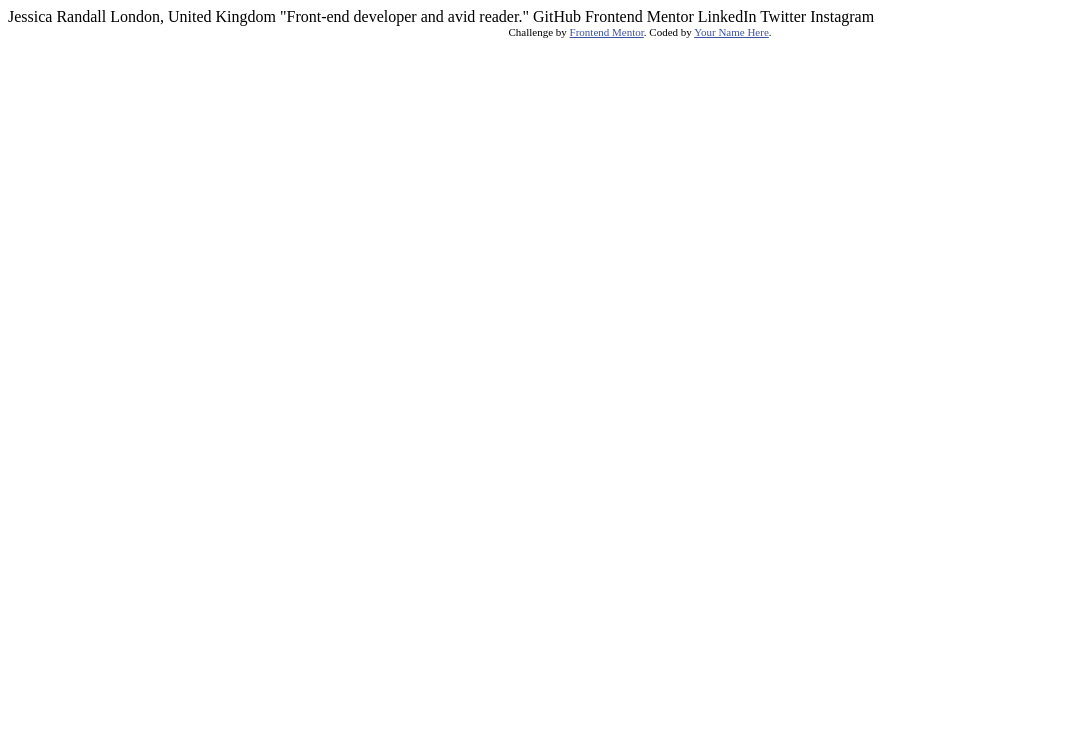
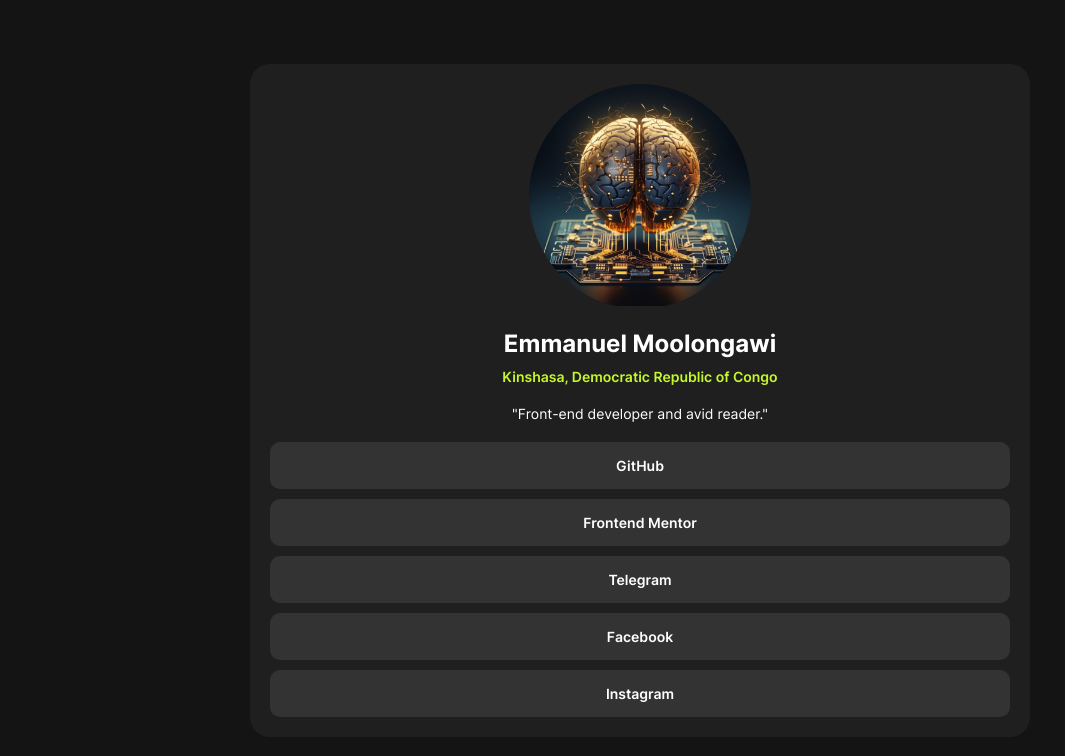
Before and after one commit to EMLzmile/social-links-profile, a plain HTML site: page index.html in a window 1280 px wide. Shown: the whole page, without its empty margins (0-1065 px from the left). Drawn offline with Linux system fonts and the light colour scheme.

Commit message:
finish project

```diff
--- a/index.html
+++ b/index.html
@@ -1,5 +1,6 @@
 <!DOCTYPE html>
 <html lang="en">
+
 <head>
   <meta charset="UTF-8">
   <meta name="viewport" content="width=device-width, initial-scale=1.0"> <!-- displays site properly based on user's device -->
@@ -8,28 +9,31 @@
 
   <title>Frontend Mentor | Social links profile</title>
 
-  <!-- Feel free to remove these styles or customise in your own stylesheet 👍 -->
   <link rel="stylesheet" href="style.css">
-  <style>
-    .attribution { font-size: 11px; text-align: center; }
-    .attribution a { color: hsl(228, 45%, 44%); }
-  </style>
 </head>
+
 <body>
-
-  Jessica Randall
-  London, United Kingdom
-  "Front-end developer and avid reader."
-
-  GitHub
-  Frontend Mentor
-  LinkedIn
-  Twitter
-  Instagram
-
-  <div class="attribution">
-    Challenge by <a href="https://www.frontendmentor.io?ref=challenge" target="_blank">Frontend Mentor</a>.
-    Coded by <a href="#">Your Name Here</a>.
+  <div class="container" role="document">
+    <div class="box-container" role="main">
+      <header class="profil">
+        <div class="profil-img" role="img">
+          <img src="assets/images/avatar-me.jpg" alt="assets/images/avatar-jessica.jpeg">
+        </div>
+        <div class="profil-text" role="textbox">
+          <h1 class="name">Emmanuel Moolongawi</h1>
+          <p class="location">Kinshasa, Democratic Republic of Congo</p>
+          <p class="desc">"Front-end developer and avid reader."</p>
+        </div>
+      </header>
+      <div class="link-container" role="listbox">
+        <button class="link-item" role="listitem"><a href="https://github.com/EMLzmile">GitHub</a></button>
+        <button class="link-item" role="listitem"><a href="https://frontendmentor.io/profil/EMLzmile">Frontend Mentor</a></button>
+        <button class="link-item" role="listitem"><a href="https://t.me/EMLzmile">Telegram</a></button>
+        <button class="link-item" role="listitem"><a href="https://m.facebook.com/emmanuel.moolongawi">Facebook</a></button>
+        <button class="link-item" role="listitem"><a href="https://instagram.com/emmanumoolongawi">Instagram</a></button>
+      </div>
+    </div>
   </div>
 </body>
+
 </html>
--- a/style.css
+++ b/style.css
@@ -0,0 +1,121 @@
+:root {
+  --green: hsl(75, 94%, 57%);
+  --white: hsl(0, 0%, 100%);
+  --grey: hsl(0, 0%, 20%);
+  --darkgrey: hsl(0, 0%, 12%);
+  --offblack: hsl(0, 0%, 8%);
+}
+
+* {
+  margin: 0;
+  padding: 0;
+  box-sizing: border-box;
+  font-family: Inter, sans-serif;
+}
+
+body, p, a{
+  font-size: 14px;
+}
+
+h1 {
+  font-size: 24px;
+  font-weight: 700;
+}
+
+p {
+  font-weight: 400;
+}
+
+.container {
+  display: flex;
+  flex-direction: column;
+  align-items: center;
+  justify-content: center;
+  width: 100%;
+  min-height: 100vh;
+  background: var(--offblack);
+  color: var(--white);
+}
+
+.box-container {
+  background: var(--darkgrey);
+  padding: 20px;
+  border-radius: 20px;
+}
+
+.profil {
+  display: flex;
+  flex-direction: column;
+  justify-content: center;
+  align-items: center;
+  text-align: center;
+}
+
+.profil-img {
+  overflow: hidden;
+  width: 30%;
+  border-radius: 50%;
+  margin-bottom: 20px;
+}
+
+.profil-img img {
+  width: 100%;
+}
+
+.profil-text {
+  margin-bottom: 10px;
+}
+
+.profil-text .name {
+  margin-bottom: 10px;
+}
+
+.profil-text .location {
+  color: var(--green);
+  font-weight: 600;
+}
+
+.profil-text .desc {
+  margin-top: 20px;
+}
+
+.link-container {
+  display: flex;
+  flex-direction: column;
+}
+
+.link-item {
+  overflow: hidden;
+  margin-top: 10px;
+  border: none;
+  outline: none;
+  border-radius: 10px;
+}
+
+.link-item a {
+  display: block;
+  background: var(--grey);
+  color: var(--white);
+  padding: 15px;
+  font-weight: 600;
+  text-decoration: none;
+}
+
+.link-item a:hover {
+  background: var(--green);
+  color: var(--offblack);
+}
+
+@font-face {
+  font-family: Inter;
+  src: url('assets/fonts/Inter-VariableFont_slnt,wght.ttf');
+}
+
+@media screen and (min-width: 1440px){
+  .link-item{
+    margin-top: 15px;
+  }
+  h1{
+    font-size: 2em;
+  }
+}
```
Also changed, not shown: assets/fonts/Inter-VariableFont_slnt,wght.ttf (added), assets/fonts/OFL.txt (added), assets/fonts/README.txt (added), assets/fonts/static/Inter-Bold.ttf (added), assets/fonts/static/Inter-Regular.ttf (added), assets/fonts/static/Inter-SemiBold.ttf (added), assets/images/avatar-me.jpg (added), assets/images/favicon-32x32.png (added), design/active-states.jpg (added), design/desktop-preview.jpg (added), design/destkop-design.jpg (added), design/mobile-design.jpg (added), screenshot.jpg (added), 3 other files.
